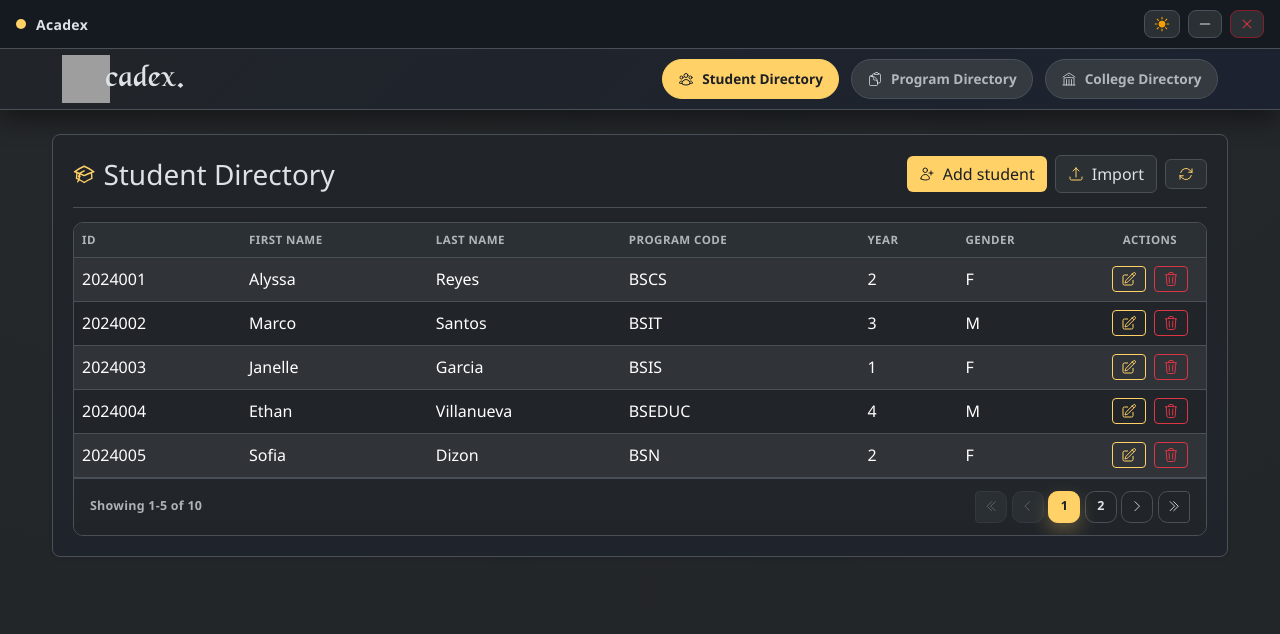
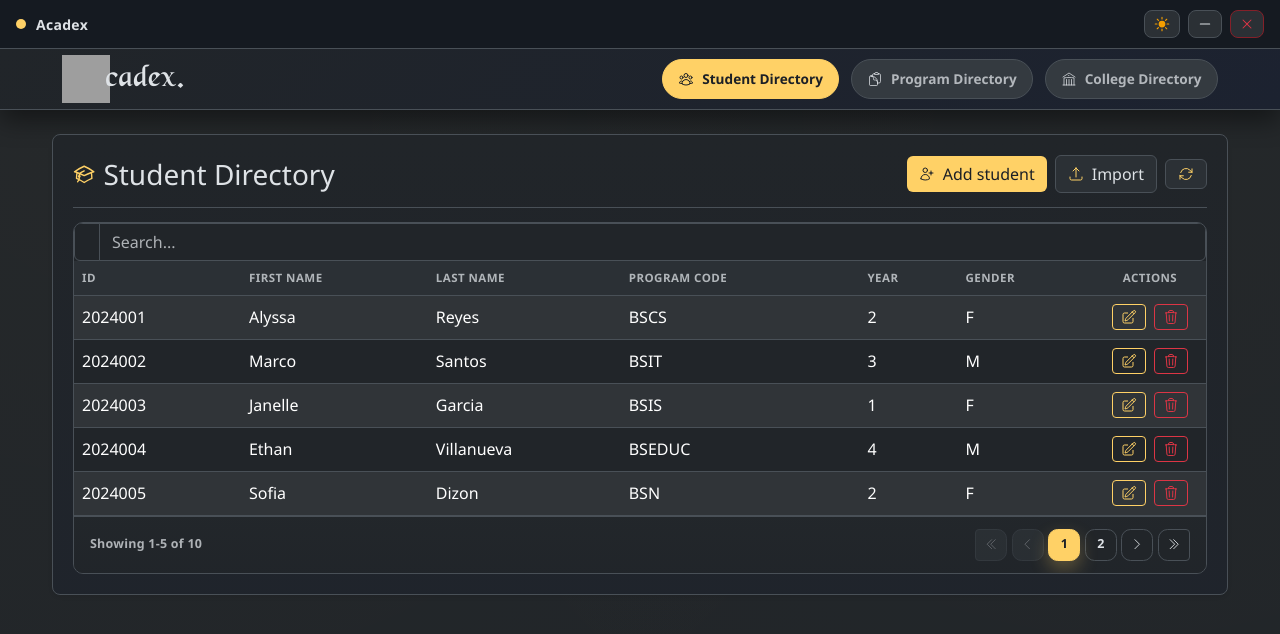
Before and after one commit to vyleene/acadexv2, a React (Vite) app: page / in a window 1280 px wide. Shown: the top 634 px of the page. Built offline with nearby package versions, Linux system fonts and the light colour scheme; grey boxes are pictures that could not be loaded.

Commit message:
Added search bar and converted to react-bootstrap primitives

```diff
--- a/src/views/components/tables/CollegeTableComponent.tsx
+++ b/src/views/components/tables/CollegeTableComponent.tsx
@@ -1,5 +1,6 @@
 import { useMemo, useState } from 'react'
-import { PencilSquareIcon, TrashIcon } from '@heroicons/react/24/outline'
+import { MagnifyingGlassIcon, PencilSquareIcon, TrashIcon } from '@heroicons/react/24/outline'
+import { Button, Form, InputGroup, Table } from 'react-bootstrap'
 import DirectoryTablePaginationComponent from './DirectoryTablePaginationComponent'
 
 const rowsPerPage = 5
@@ -45,15 +46,28 @@ const placeholderColleges = [
 
 function CollegeTableComponent() {
 	const [currentPage, setCurrentPage] = useState(1)
+	const [searchQuery, setSearchQuery] = useState('')
 
-	const totalItems = placeholderColleges.length
+	const filteredColleges = useMemo(() => {
+		const normalizedSearch = searchQuery.trim().toLowerCase()
+
+		if (!normalizedSearch) {
+			return placeholderColleges
+		}
+
+		return placeholderColleges.filter((college) => {
+			return college.code.toLowerCase().includes(normalizedSearch) || college.collegeName.toLowerCase().includes(normalizedSearch)
+		})
+	}, [searchQuery])
+
+	const totalItems = filteredColleges.length
 	const totalPages = Math.max(1, Math.ceil(totalItems / rowsPerPage))
 	const safeCurrentPage = Math.min(currentPage, totalPages)
 
 	const currentRows = useMemo(() => {
 		const startIndex = (safeCurrentPage - 1) * rowsPerPage
-		return placeholderColleges.slice(startIndex, startIndex + rowsPerPage)
-	}, [safeCurrentPage])
+		return filteredColleges.slice(startIndex, startIndex + rowsPerPage)
+	}, [filteredColleges, safeCurrentPage])
 
 	const rangeStart = totalItems === 0 ? 0 : (safeCurrentPage - 1) * rowsPerPage + 1
 	const rangeEnd = totalItems === 0 ? 0 : Math.min(safeCurrentPage * rowsPerPage, totalItems)
@@ -68,8 +82,29 @@ function CollegeTableComponent() {
 
 	return (
 		<div className="table-shell">
-			<div className="table-responsive">
-				<table id="collegesTable" className="table table-striped table-hover align-middle w-100">
+			<div className="table-toolbar">
+				<Form.Label htmlFor="collegesSearch" visuallyHidden>
+					Search colleges
+				</Form.Label>
+				<InputGroup className="table-search">
+					<InputGroup.Text>
+						<MagnifyingGlassIcon className="table-search__icon" aria-hidden="true" />
+					</InputGroup.Text>
+					<Form.Control
+						id="collegesSearch"
+						type="search"
+						className="table-search__input"
+						placeholder="Search..."
+						value={searchQuery}
+						onChange={(event) => {
+							setSearchQuery(event.currentTarget.value)
+							setCurrentPage(1)
+						}}
+					/>
+				</InputGroup>
+			</div>
+
+			<Table id="collegesTable" striped hover responsive className="align-middle w-100">
 				<thead className="table-light">
 					<tr>
 						<th>Code</th>
@@ -78,25 +113,42 @@ function CollegeTableComponent() {
 					</tr>
 				</thead>
 				<tbody>
-						{currentRows.map((college) => (
+					{currentRows.length > 0 ? (
+						currentRows.map((college) => (
 							<tr key={college.code}>
 								<td>{college.code}</td>
 								<td>{college.collegeName}</td>
 								<td className="text-center">
 									<div className="d-inline-flex gap-2">
-										<button type="button" className="btn btn-sm btn-outline-primary d-inline-flex align-items-center gap-1" aria-label="Edit college">
+										<Button
+											type="button"
+											size="sm"
+											variant="outline-primary"
+											className="d-inline-flex align-items-center gap-1"
+											aria-label="Edit college"
+										>
 											<PencilSquareIcon className="heroicon-url" aria-hidden="true" />
-										</button>
-										<button type="button" className="btn btn-sm btn-outline-danger d-inline-flex align-items-center gap-1" aria-label="Delete college">
+										</Button>
+										<Button
+											type="button"
+											size="sm"
+											variant="outline-danger"
+											className="d-inline-flex align-items-center gap-1"
+											aria-label="Delete college"
+										>
 											<TrashIcon className="heroicon-url" aria-hidden="true" />
-										</button>
+										</Button>
 									</div>
 								</td>
 							</tr>
-						))}
+						))
+					) : (
+						<tr className="table-empty-row">
+							<td colSpan={3}>No matching colleges found.</td>
+						</tr>
+					)}
 				</tbody>
-				</table>
-			</div>
+			</Table>
 
 			<DirectoryTablePaginationComponent
 				currentPage={safeCurrentPage}
--- a/src/views/components/tables/DirectoryTablePaginationComponent.tsx
+++ b/src/views/components/tables/DirectoryTablePaginationComponent.tsx
@@ -4,6 +4,7 @@ import {
 	ChevronLeftIcon,
 	ChevronRightIcon,
 } from '@heroicons/react/24/outline'
+import { Pagination } from 'react-bootstrap'
 
 interface DirectoryTablePaginationProps {
 	currentPage: number
@@ -47,70 +48,54 @@ function DirectoryTablePaginationComponent({
 				{totalItems > 0 ? `Showing ${rangeStart}-${rangeEnd} of ${totalItems}` : 'No records available'}
 			</p>
 
-			<nav aria-label="Directory table pagination">
-				<ul className="pagination pagination-sm table-pagination mb-0">
-					<li className={`page-item${currentPage === 1 ? ' disabled' : ''}`}>
-						<button
-							type="button"
-							className="page-link page-link--icon"
+			<Pagination size="sm" className="table-pagination mb-0" aria-label="Directory table pagination">
+				<Pagination.Item
+					className="page-link--icon"
 					onClick={() => onPageChange(1)}
+					disabled={currentPage === 1}
 					aria-label="First page"
-							disabled={currentPage === 1}
 				>
 					<ChevronDoubleLeftIcon className="heroicon-url" aria-hidden="true" />
-						</button>
-					</li>
+				</Pagination.Item>
 
-					<li className={`page-item${currentPage === 1 ? ' disabled' : ''}`}>
-						<button
-							type="button"
-							className="page-link page-link--icon"
+				<Pagination.Item
+					className="page-link--icon"
 					onClick={() => onPageChange(currentPage - 1)}
+					disabled={currentPage === 1}
 					aria-label="Previous page"
-							disabled={currentPage === 1}
 				>
 					<ChevronLeftIcon className="heroicon-url" aria-hidden="true" />
-						</button>
-					</li>
+				</Pagination.Item>
 
 				{pageWindow.map((page) => (
-						<li key={page} className={`page-item${page === currentPage ? ' active' : ''}`}>
-							<button
-								type="button"
-								className="page-link"
+					<Pagination.Item
+						key={page}
+						active={page === currentPage}
 						onClick={() => onPageChange(page)}
 						aria-current={page === currentPage ? 'page' : undefined}
 					>
 						{page}
-							</button>
-						</li>
+					</Pagination.Item>
 				))}
 
-					<li className={`page-item${currentPage === totalPages ? ' disabled' : ''}`}>
-						<button
-							type="button"
-							className="page-link page-link--icon"
+				<Pagination.Item
+					className="page-link--icon"
 					onClick={() => onPageChange(currentPage + 1)}
+					disabled={currentPage === totalPages}
 					aria-label="Next page"
-							disabled={currentPage === totalPages}
 				>
 					<ChevronRightIcon className="heroicon-url" aria-hidden="true" />
-						</button>
-					</li>
+				</Pagination.Item>
 
-					<li className={`page-item${currentPage === totalPages ? ' disabled' : ''}`}>
-						<button
-							type="button"
-							className="page-link page-link--icon"
+				<Pagination.Item
+					className="page-link--icon"
 					onClick={() => onPageChange(totalPages)}
+					disabled={currentPage === totalPages}
 					aria-label="Last page"
-							disabled={currentPage === totalPages}
 				>
 					<ChevronDoubleRightIcon className="heroicon-url" aria-hidden="true" />
-						</button>
-					</li>
-				</ul>
-			</nav>
+				</Pagination.Item>
+			</Pagination>
 		</div>
 	)
 }
--- a/src/views/components/tables/ProgramTableComponent.tsx
+++ b/src/views/components/tables/ProgramTableComponent.tsx
@@ -1,5 +1,6 @@
 import { useMemo, useState } from 'react'
-import { PencilSquareIcon, TrashIcon } from '@heroicons/react/24/outline'
+import { MagnifyingGlassIcon, PencilSquareIcon, TrashIcon } from '@heroicons/react/24/outline'
+import { Button, Form, InputGroup, Table } from 'react-bootstrap'
 import DirectoryTablePaginationComponent from './DirectoryTablePaginationComponent'
 
 const rowsPerPage = 5
@@ -54,15 +55,32 @@ const placeholderPrograms = [
 
 function ProgramTableComponent() {
 	const [currentPage, setCurrentPage] = useState(1)
+	const [searchQuery, setSearchQuery] = useState('')
 
-	const totalItems = placeholderPrograms.length
+	const filteredPrograms = useMemo(() => {
+		const normalizedSearch = searchQuery.trim().toLowerCase()
+
+		if (!normalizedSearch) {
+			return placeholderPrograms
+		}
+
+		return placeholderPrograms.filter((program) => {
+			return (
+				program.code.toLowerCase().includes(normalizedSearch) ||
+				program.programName.toLowerCase().includes(normalizedSearch) ||
+				program.college.toLowerCase().includes(normalizedSearch)
+			)
+		})
+	}, [searchQuery])
+
+	const totalItems = filteredPrograms.length
 	const totalPages = Math.max(1, Math.ceil(totalItems / rowsPerPage))
 	const safeCurrentPage = Math.min(currentPage, totalPages)
 
 	const currentRows = useMemo(() => {
 		const startIndex = (safeCurrentPage - 1) * rowsPerPage
-		return placeholderPrograms.slice(startIndex, startIndex + rowsPerPage)
-	}, [safeCurrentPage])
+		return filteredPrograms.slice(startIndex, startIndex + rowsPerPage)
+	}, [filteredPrograms, safeCurrentPage])
 
 	const rangeStart = totalItems === 0 ? 0 : (safeCurrentPage - 1) * rowsPerPage + 1
 	const rangeEnd = totalItems === 0 ? 0 : Math.min(safeCurrentPage * rowsPerPage, totalItems)
@@ -77,8 +95,29 @@ function ProgramTableComponent() {
 
 	return (
 		<div className="table-shell">
-			<div className="table-responsive">
-				<table id="programsTable" className="table table-striped table-hover align-middle w-100">
+			<div className="table-toolbar">
+				<Form.Label htmlFor="programsSearch" visuallyHidden>
+					Search programs
+				</Form.Label>
+				<InputGroup className="table-search">
+					<InputGroup.Text>
+						<MagnifyingGlassIcon className="table-search__icon" aria-hidden="true" />
+					</InputGroup.Text>
+					<Form.Control
+						id="programsSearch"
+						type="search"
+						className="table-search__input"
+						placeholder="Search..."
+						value={searchQuery}
+						onChange={(event) => {
+							setSearchQuery(event.currentTarget.value)
+							setCurrentPage(1)
+						}}
+					/>
+				</InputGroup>
+			</div>
+
+			<Table id="programsTable" striped hover responsive className="align-middle w-100">
 				<thead className="table-light">
 					<tr>
 						<th>Code</th>
@@ -88,26 +127,43 @@ function ProgramTableComponent() {
 					</tr>
 				</thead>
 				<tbody>
-						{currentRows.map((program) => (
+					{currentRows.length > 0 ? (
+						currentRows.map((program) => (
 							<tr key={program.code}>
 								<td>{program.code}</td>
 								<td>{program.programName}</td>
 								<td>{program.college}</td>
 								<td className="text-center">
 									<div className="d-inline-flex gap-2">
-										<button type="button" className="btn btn-sm btn-outline-primary d-inline-flex align-items-center gap-1" aria-label="Edit program">
+										<Button
+											type="button"
+											size="sm"
+											variant="outline-primary"
+											className="d-inline-flex align-items-center gap-1"
+											aria-label="Edit program"
+										>
 											<PencilSquareIcon className="heroicon-url" aria-hidden="true" />
-										</button>
-										<button type="button" className="btn btn-sm btn-outline-danger d-inline-flex align-items-center gap-1" aria-label="Delete program">
+										</Button>
+										<Button
+											type="button"
+											size="sm"
+											variant="outline-danger"
+											className="d-inline-flex align-items-center gap-1"
+											aria-label="Delete program"
+										>
 											<TrashIcon className="heroicon-url" aria-hidden="true" />
-										</button>
+										</Button>
 									</div>
 								</td>
 							</tr>
-						))}
+						))
+					) : (
+						<tr className="table-empty-row">
+							<td colSpan={4}>No matching programs found.</td>
+						</tr>
+					)}
 				</tbody>
-				</table>
-			</div>
+			</Table>
 
 			<DirectoryTablePaginationComponent
 				currentPage={safeCurrentPage}
--- a/src/views/components/tables/StudentTableComponent.tsx
+++ b/src/views/components/tables/StudentTableComponent.tsx
@@ -1,5 +1,6 @@
 import { useMemo, useState } from 'react'
-import { PencilSquareIcon, TrashIcon } from '@heroicons/react/24/outline'
+import { MagnifyingGlassIcon, PencilSquareIcon, TrashIcon } from '@heroicons/react/24/outline'
+import { Button, Form, InputGroup, Table } from 'react-bootstrap'
 import DirectoryTablePaginationComponent from './DirectoryTablePaginationComponent'
 
 const rowsPerPage = 5
@@ -89,15 +90,35 @@ const placeholderStudents = [
 
 function StudentTableComponent() {
 	const [currentPage, setCurrentPage] = useState(1)
+	const [searchQuery, setSearchQuery] = useState('')
 
-	const totalItems = placeholderStudents.length
+	const filteredStudents = useMemo(() => {
+		const normalizedSearch = searchQuery.trim().toLowerCase()
+
+		if (!normalizedSearch) {
+			return placeholderStudents
+		}
+
+		return placeholderStudents.filter((student) => {
+			return (
+				String(student.id).includes(normalizedSearch) ||
+				student.firstName.toLowerCase().includes(normalizedSearch) ||
+				student.lastName.toLowerCase().includes(normalizedSearch) ||
+				student.programCode.toLowerCase().includes(normalizedSearch) ||
+				student.year.toLowerCase().includes(normalizedSearch) ||
+				student.gender.toLowerCase().includes(normalizedSearch)
+			)
+		})
+	}, [searchQuery])
+
+	const totalItems = filteredStudents.length
 	const totalPages = Math.max(1, Math.ceil(totalItems / rowsPerPage))
 	const safeCurrentPage = Math.min(currentPage, totalPages)
 
 	const currentRows = useMemo(() => {
 		const startIndex = (safeCurrentPage - 1) * rowsPerPage
-		return placeholderStudents.slice(startIndex, startIndex + rowsPerPage)
-	}, [safeCurrentPage])
+		return filteredStudents.slice(startIndex, startIndex + rowsPerPage)
+	}, [filteredStudents, safeCurrentPage])
 
 	const rangeStart = totalItems === 0 ? 0 : (safeCurrentPage - 1) * rowsPerPage + 1
 	const rangeEnd = totalItems === 0 ? 0 : Math.min(safeCurrentPage * rowsPerPage, totalItems)
@@ -112,8 +133,29 @@ function StudentTableComponent() {
 
 	return (
 		<div className="table-shell">
-			<div className="table-responsive">
-				<table id="studentsTable" className="table table-striped table-hover align-middle w-100">
+			<div className="table-toolbar">
+				<Form.Label htmlFor="studentsSearch" visuallyHidden>
+					Search students
+				</Form.Label>
+				<InputGroup className="table-search">
+					<InputGroup.Text>
+						<MagnifyingGlassIcon className="table-search__icon" aria-hidden="true" />
+					</InputGroup.Text>
+					<Form.Control
+						id="studentsSearch"
+						type="search"
+						className="table-search__input"
+						placeholder="Search..."
+						value={searchQuery}
+						onChange={(event) => {
+							setSearchQuery(event.currentTarget.value)
+							setCurrentPage(1)
+						}}
+					/>
+				</InputGroup>
+			</div>
+
+			<Table id="studentsTable" striped hover responsive className="align-middle w-100">
 				<thead className="table-light">
 					<tr>
 						<th>ID</th>
@@ -126,7 +168,8 @@ function StudentTableComponent() {
 					</tr>
 				</thead>
 				<tbody>
-						{currentRows.map((student) => (
+					{currentRows.length > 0 ? (
+						currentRows.map((student) => (
 							<tr key={student.id}>
 								<td>{student.id}</td>
 								<td>{student.firstName}</td>
@@ -136,19 +179,35 @@ function StudentTableComponent() {
 								<td>{student.gender}</td>
 								<td className="text-center">
 									<div className="d-inline-flex gap-2">
-										<button type="button" className="btn btn-sm btn-outline-primary d-inline-flex align-items-center gap-1" aria-label="Edit student">
+										<Button
+											type="button"
+											size="sm"
+											variant="outline-primary"
+											className="d-inline-flex align-items-center gap-1"
+											aria-label="Edit student"
+										>
 											<PencilSquareIcon className="heroicon-url" aria-hidden="true" />
-										</button>
-										<button type="button" className="btn btn-sm btn-outline-danger d-inline-flex align-items-center gap-1" aria-label="Delete student">
+										</Button>
+										<Button
+											type="button"
+											size="sm"
+											variant="outline-danger"
+											className="d-inline-flex align-items-center gap-1"
+											aria-label="Delete student"
+										>
 											<TrashIcon className="heroicon-url" aria-hidden="true" />
-										</button>
+										</Button>
 									</div>
 								</td>
 							</tr>
-						))}
+						))
+					) : (
+						<tr className="table-empty-row">
+							<td colSpan={7}>No matching students found.</td>
+						</tr>
+					)}
 				</tbody>
-				</table>
-			</div>
+			</Table>
 
 			<DirectoryTablePaginationComponent
 				currentPage={safeCurrentPage}
```
Lines whose indentation alone changed are shown as unchanged.
